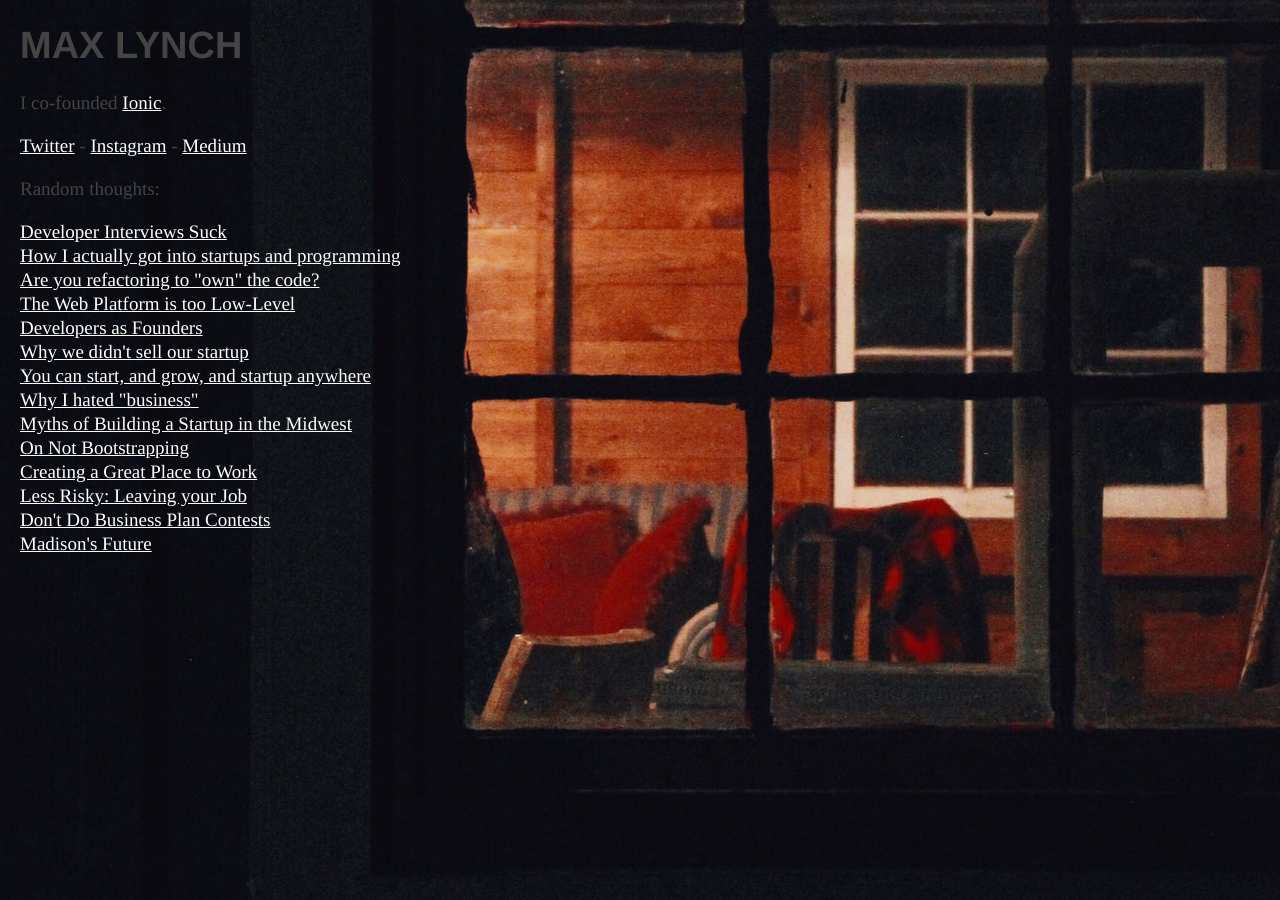
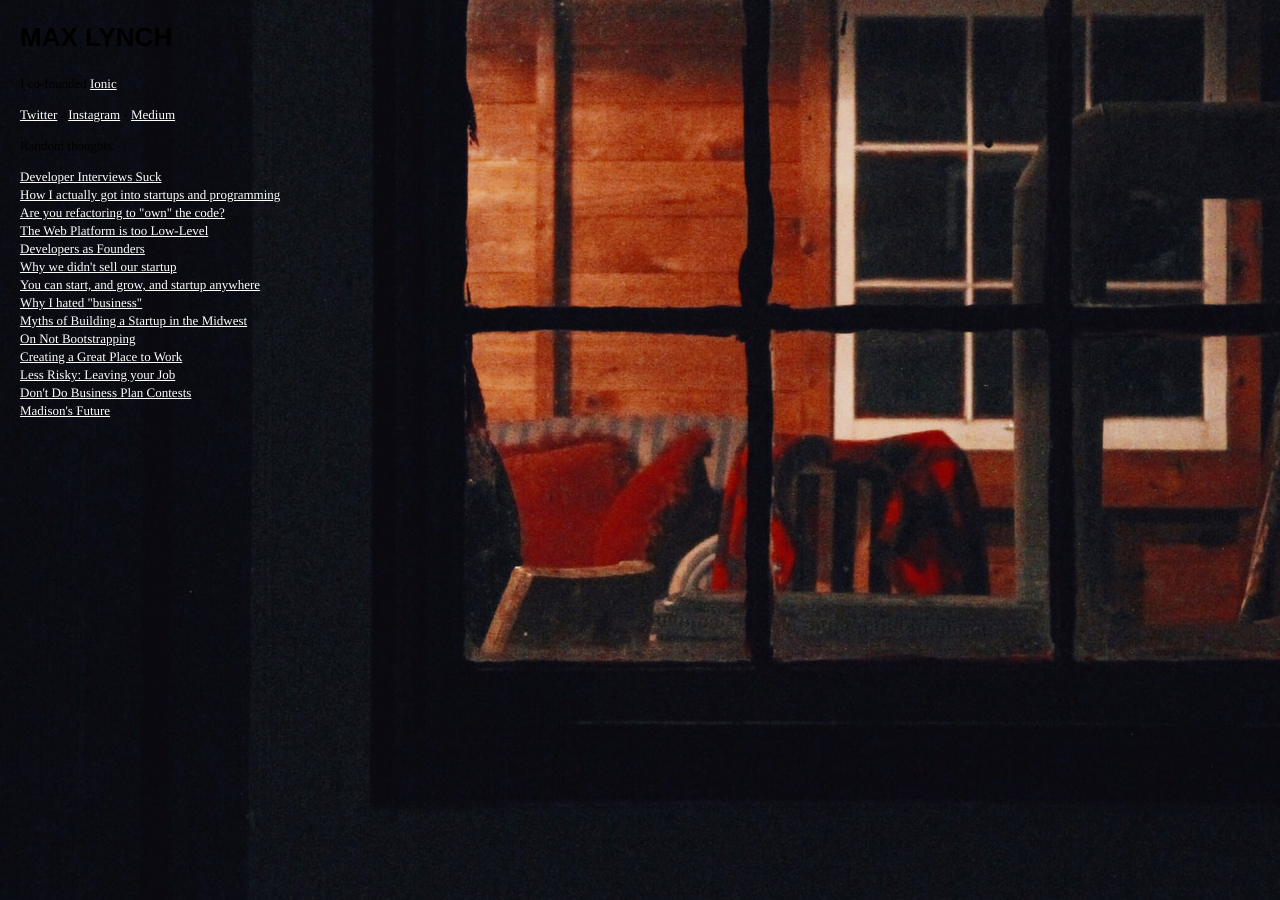
Before and after one commit to mlynch/mlynch.github.com, a Jekyll site: the page built from index.md, in a window 1280 px wide. Built offline with Jekyll 4.4.1, drawn with Linux system fonts in a browser that asks for light colours; Markdown is read by kramdown in place of the engine named in the settings; comment, search, counter and statistics services are not loaded.

Commit message:
Update clean.css

```diff
--- a/css/clean.css
+++ b/css/clean.css
@@ -1,9 +1,8 @@
 body {
   font-family: "adobe garamond pro", Times, 'Times New Roman', serif;
-	background-color: #fff;
-	color: #444;
+
   font-size: 16px;
-  line-height: 24px;
+  line-height: 18px;
 
   text-rendering: optimizeLegibility;
 font-feature-settings: "kern";
@@ -19,7 +18,7 @@ margin: 0;
 body {
 	 background: url('/images/24296251963_71b008e856_k.jpg') no-repeat #000;
 	 background-position: 15% 50%;
-
+	 font-size:13px;
 }
 a {
   /*
```
